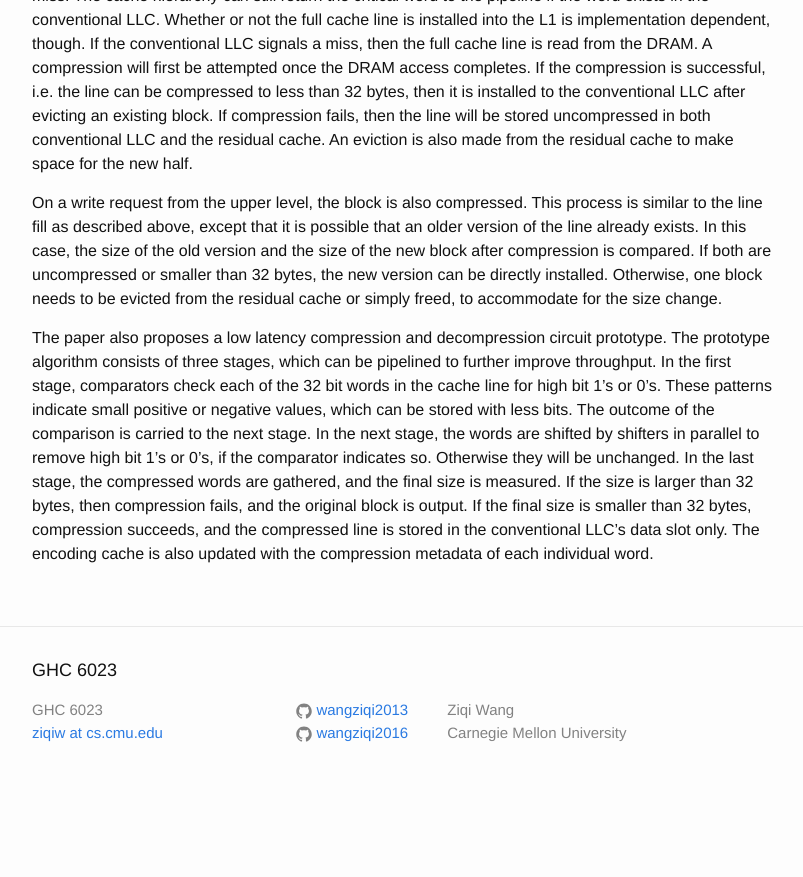
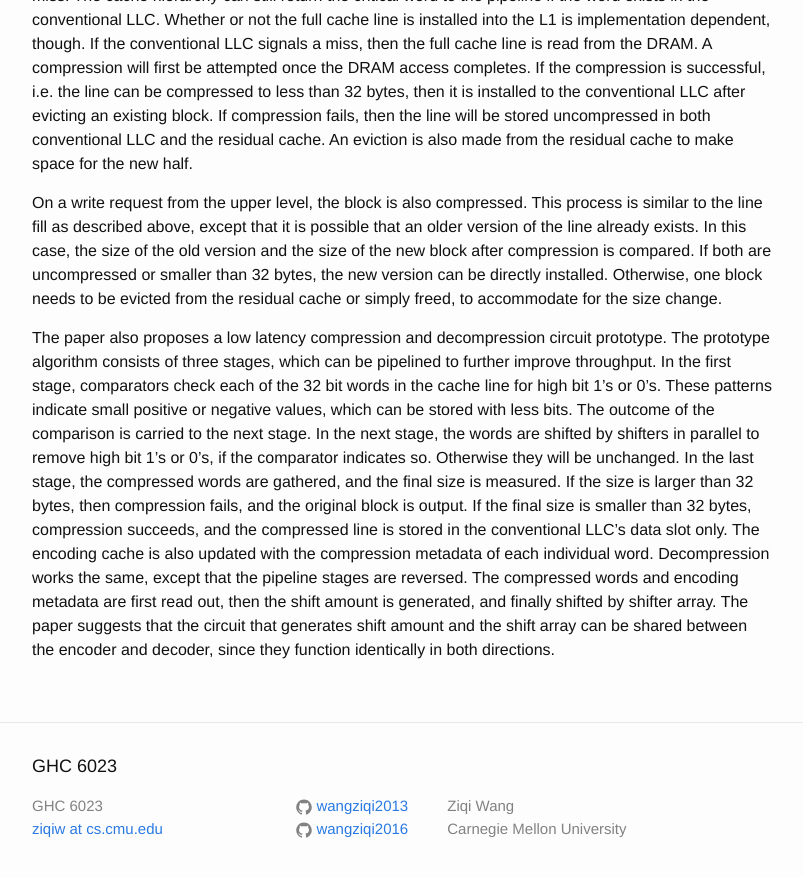
Before and after one commit to wangziqi2013/wangziqi2013.github.io, a Jekyll site: the page built from _posts/2020-07-01-residual-cache.markdown, in a window 1280 px wide and 900 px high, scrolled down 2371 px. Shown: the top 877 px of the window, without its empty margins (238-1041 px from the left). Built offline with Jekyll 4.4.1, drawn with Linux system fonts in a browser that asks for light colours; before the commit the page ends 3175 px from its top, so only the background shows below that.

Commit message:
Adding shared circuit

```diff
--- a/_posts/2020-07-01-residual-cache.markdown
+++ b/_posts/2020-07-01-residual-cache.markdown
@@ -109,3 +109,7 @@ will be unchanged. In the last stage, the compressed words are gathered, and the
 larger than 32 bytes, then compression fails, and the original block is output. If the final size is smaller
 than 32 bytes, compression succeeds, and the compressed line is stored in the conventional LLC's data slot only.
 The encoding cache is also updated with the compression metadata of each individual word.
+Decompression works the same, except that the pipeline stages are reversed. The compressed words and encoding metadata
+are first read out, then the shift amount is generated, and finally shifted by shifter array. The paper suggests that
+the circuit that generates shift amount and the shift array can be shared between the encoder and decoder, since they
+function identically in both directions.
```
